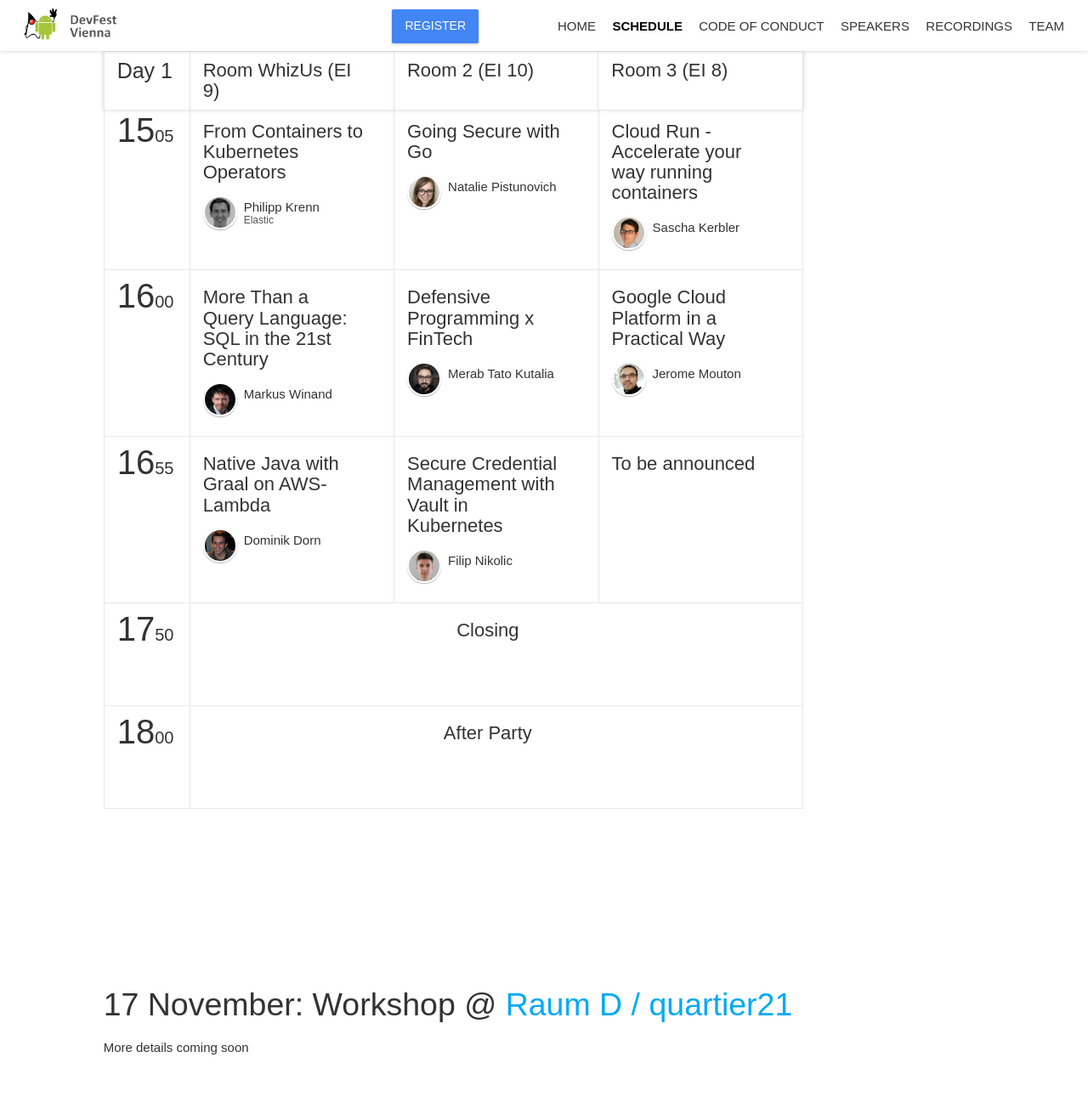
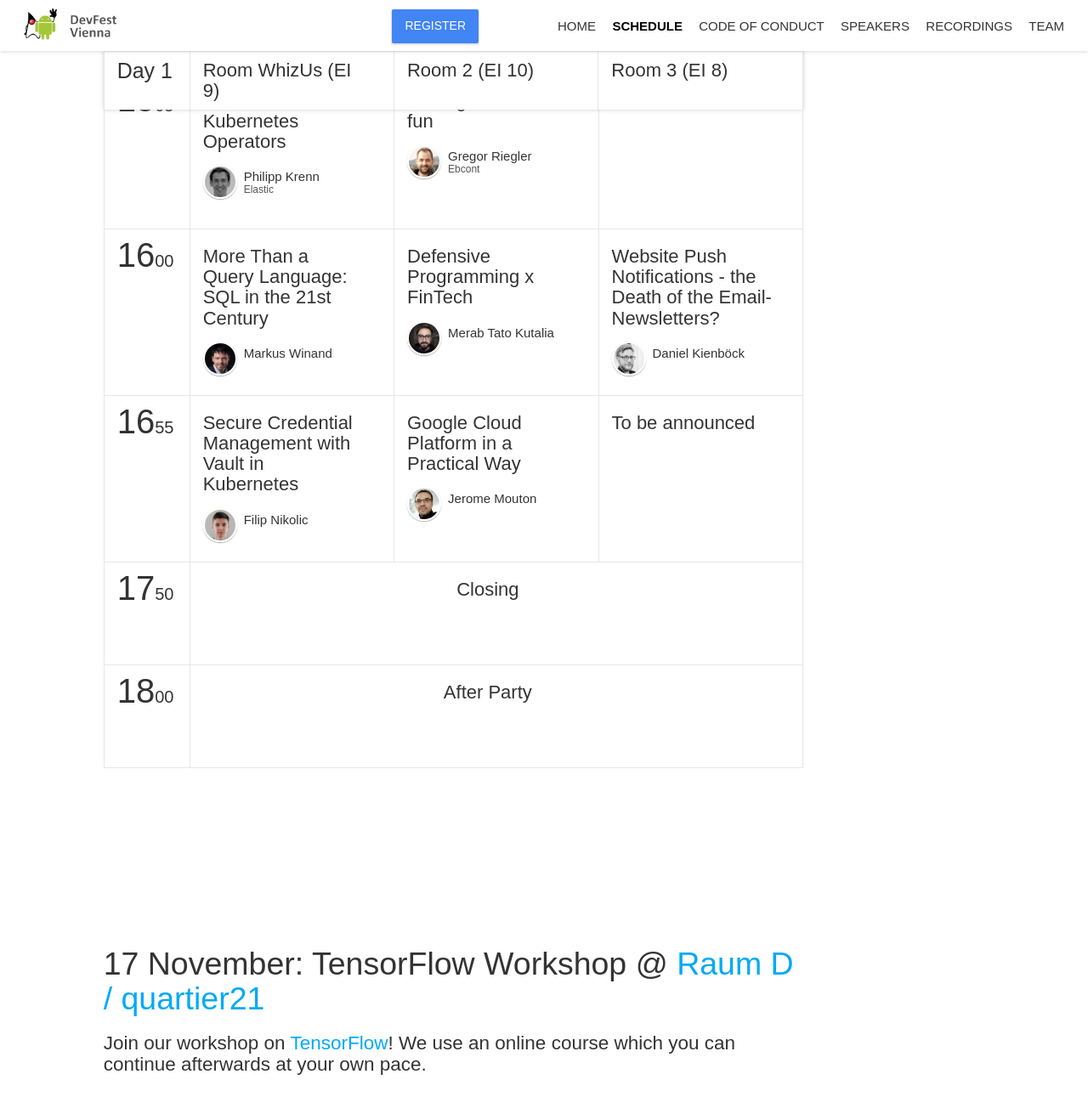
Before and after one commit to DevFestVienna/devfest-at-site, a Jekyll site: the page built from schedule.html, in a window 1280 px wide and 1400 px high, scrolled down 1774 px. Shown: the top 1304 px of the window at 85% size. Built offline with Jekyll 4.4.1, drawn with Linux system fonts in a browser that asks for light colours; comment, search, counter and statistics services are not loaded; some of the changed text lies outside the part shown.

Commit message:
Updates of schedule

```diff
--- a/_data/sessions.yml
+++ b/_data/sessions.yml
@@ -170,6 +170,13 @@
   speakers: ["dominik-dorn"]
   language: "English"
 -
+  id: 128
+  title: "Website Push Notifications - the Death of the Email-Newsletters?"
+  description: "Raymond ('Ray') Tomlinson implemented the first email software on ARPANET in 1971 and is commonly known as the inventor of emailing. Since then the number of sent emails has risen to 200 billion per day (extrapolated; significant amount of junk emails included) handled by about 4 billion email users. Hereby the basic design of emailing has not changed fundamentally which can be seen as an advantage in terms of openness and compatibility but is also problematic. With website push notifications we see a trend for B2C communication which solves a lot of issues we are facing with emails here. In the session we will have a closer look at the technology and will build a solution in a live-coding session while also comparing it with alternative communication channels."
+  track: "Programming"
+  speakers: ["daniel-kienboeck"]
+  language: "English"
+-
   id: 200
   title: "Breakfast"
   service: true
--- a/schedule.html
+++ b/schedule.html
@@ -11,13 +11,14 @@
 <section id="schedule2" class="schedule" style="text-align: left;">
   <div class="content-wrapper">
     <div class="schedule-table col-lg-8 col-md-10 col-md-offset-1">
-      <h4 class="schedule-table-heading">17 November: <span>Workshop
+      <h4 class="schedule-table-heading">17 November: <span>TensorFlow Workshop
         @
           <a href="/location/#raumd">Raum D / quartier21</a>
       </span></h4>
-      <p>
-      More details coming soon
-      </p>
+      <h6>
+      Join our workshop on <a href='https://www.tensorflow.org/' target='_blank'>TensorFlow</a>!
+      We use an online course which you can continue afterwards at your own pace.
+      </h6>
     </div>
   </div>
 </section>
```
Also changed, not shown: _data/schedule.yml (+5 -5 lines), _data/speakers.yml (+11 -1 lines), img/speakers/DanielKienboeck.jpg (added).
